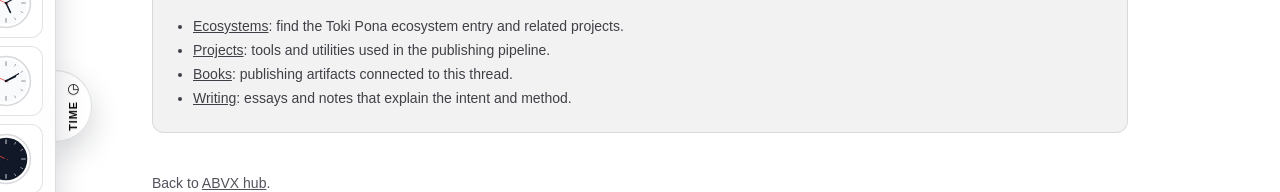
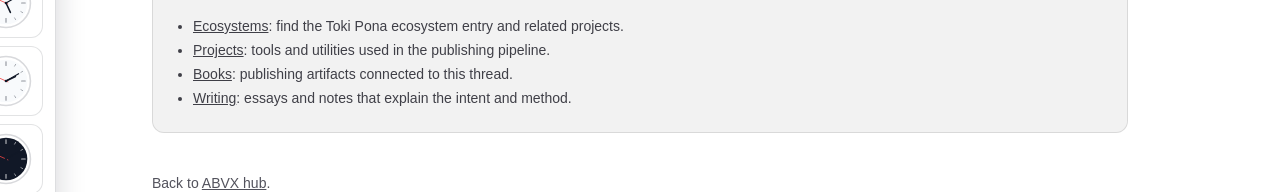
Before and after one commit to markoblogo/ABVXsite, a Next.js app: page /toki-pona in a window 1280 px wide. Shown: the part 294-486 px from the top of the page. Built offline with nearby package versions, Linux system fonts and the light colour scheme.

Commit message:
docs(home): remove outcomes/map, refine ecosystems copy, polish world-time panel

```diff
--- a/src/app/globals.css
+++ b/src/app/globals.css
@@ -117,44 +117,49 @@ header nav::-webkit-scrollbar {
   transform: translate3d(0, -50%, 0);
 }
 
-.time-dock-tab {
+.time-dock-edge-toggle {
   position: absolute;
-  left: 100%;
-  top: 50%;
-  transform: translateY(-50%);
-  display: inline-flex;
+  left: 0;
+  top: 0;
+  height: 100%;
+  width: 44px;
+  display: flex;
   flex-direction: column;
   align-items: center;
-  gap: 6px;
-  padding: 10px 9px;
-  border: 1px solid var(--dock-border);
-  border-left: 0;
-  border-radius: 0 999px 999px 0;
-  background: var(--dock-bg);
-  box-shadow: var(--dock-shadow);
+  justify-content: center;
+  gap: 4px;
+  border: 0;
+  border-right: 1px solid var(--dock-border);
+  border-radius: 16px 0 0 16px;
+  background: transparent;
   color: inherit;
   cursor: pointer;
-  backdrop-filter: blur(8px);
+  z-index: 1;
 }
 
-.time-tab-icon {
-  font-size: 14px;
-  line-height: 1;
+.time-edge-icon {
+  font-size: 12px;
+  opacity: 0.8;
 }
 
-.time-tab-label {
+.time-edge-label {
   writing-mode: vertical-rl;
   transform: rotate(180deg);
-  font-size: 11px;
-  letter-spacing: 0.08em;
+  font-size: 10px;
+  letter-spacing: 0.11em;
   font-weight: 700;
   text-transform: uppercase;
+  opacity: 0.85;
+}
+
+.time-dock.is-open .time-dock-edge-toggle {
+  opacity: 0.72;
 }
 
 .time-dock-panel {
   border: 1px solid var(--dock-border);
   border-radius: 16px;
-  padding: 12px;
+  padding: 12px 12px 12px 54px;
   background: var(--dock-bg);
   box-shadow: var(--dock-shadow);
   backdrop-filter: blur(10px);
@@ -307,7 +312,7 @@ header nav::-webkit-scrollbar {
     transform: translateY(0);
   }
 
-  .time-dock-tab {
+  .time-dock-edge-toggle {
     display: none;
   }
 
--- a/src/app/page.tsx
+++ b/src/app/page.tsx
@@ -28,8 +28,6 @@ export const metadata: Metadata = {
   },
 };
 
-const cardStatic =
-  'rounded-xl border border-black/10 bg-black/5 p-5 dark:border-white/10 dark:bg-white/5';
 const cardCompact =
   'rounded-xl border border-black/10 bg-black/5 p-5 dark:border-white/10 dark:bg-white/5';
 
@@ -132,35 +130,18 @@ export default async function Home() {
         </div>
       </section>
 
-      <section className="flex flex-col gap-4">
-        <h2 className="text-xl font-semibold tracking-tight">Selected outcomes</h2>
-        <ul className="list-disc space-y-2 pl-5 text-sm text-zinc-600 dark:text-zinc-300">
-          <li>Led positioning and brand architecture for GT Protocol and supported early-stage growth, including a reported x55 token ROI.</li>
-          <li>Led growth/branding/GTM for 30+ startups across Europe and work with Reface.</li>
-          <li>Launched foodtech onChef, reaching $500K+ ARR (reported).</li>
-          <li>Built and scaled venue concepts and worked on nationwide rollouts including Pizza Celentano (reported).</li>
-        </ul>
-        <div>
-          <a className="text-sm underline" href="/projects">
-            More
-          </a>
-        </div>
-      </section>
-
       <section className="flex scroll-mt-24 flex-col gap-4" id="ecosystems-projects">
         <h2 className="text-xl font-semibold tracking-tight">Ecosystems</h2>
         <p className="text-sm text-zinc-600 dark:text-zinc-300">
-          Tools, OSS, and experiments I’m building. Most start as internal solutions.
+          This is what I’m actively building and shipping right now — not a portfolio archive.
         </p>
         <div className="flex flex-col gap-2 text-sm text-zinc-600 dark:text-zinc-300">
-          <p>
-            This site is the hub. Each ecosystem is a focused thread of work with its own tools, notes, and artifacts:
-          </p>
+          <p>Each ecosystem is a living thread with tools, notes, and artifacts.</p>
           <ul className="list-disc space-y-1 pl-5">
             <li>Cropto: product and growth work on real software.</li>
             <li>Toki Pona: language tools, translation, and writing.</li>
             <li>Ukrmodernism: cultural research and curation.</li>
-            <li>Business books: condensed frameworks I actually use.</li>
+            <li>Business books: a small publishing line I run alongside product work.</li>
           </ul>
         </div>
 
@@ -177,23 +158,6 @@ export default async function Home() {
             Explore ecosystems
           </a>
         </div>
-      </section>
-
-      <section className="flex flex-col gap-4">
-        <h2 className="text-xl font-semibold tracking-tight">Quick map</h2>
-        <p className="text-sm text-zinc-600 dark:text-zinc-300">
-          <a className="underline" href="/llmo">
-            LLM-first visibility (LLMO)
-          </a>{' '}
-          ·{' '}
-          <a className="underline" href="/work-with-me">
-            Product &amp; growth strategy
-          </a>{' '}
-          ·{' '}
-          <a className="underline" href="/about">
-            About Anton (ABVX)
-          </a>
-        </p>
       </section>
 
       <section className="flex scroll-mt-24 flex-col gap-4" id="work-with-me">
--- a/src/components/world-time-dock.tsx
+++ b/src/components/world-time-dock.tsx
@@ -183,15 +183,15 @@ export default function WorldTimeDock() {
       >
         <button
           type="button"
-          className="time-dock-tab"
+          className="time-dock-edge-toggle"
           aria-expanded={open}
           aria-controls="world-time-panel"
           onClick={() => setOpen((v) => !v)}
         >
-          <span className="time-tab-icon" aria-hidden="true">
+          <span className="time-edge-icon" aria-hidden="true">
             ◷
           </span>
-          <span className="time-tab-label">Time</span>
+          <span className="time-edge-label">TIME</span>
         </button>
 
         <div className="time-dock-panel" id="world-time-panel">
```
